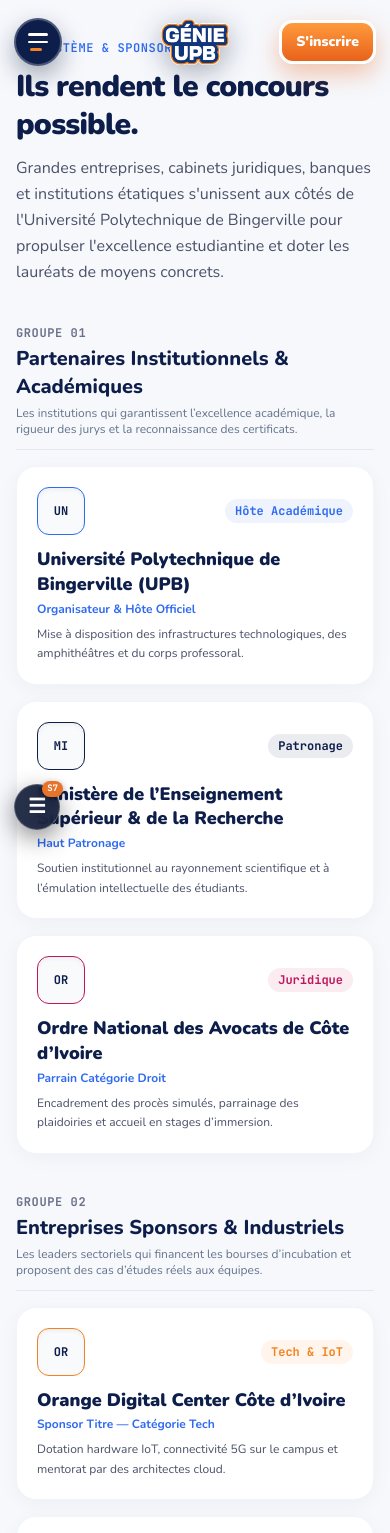
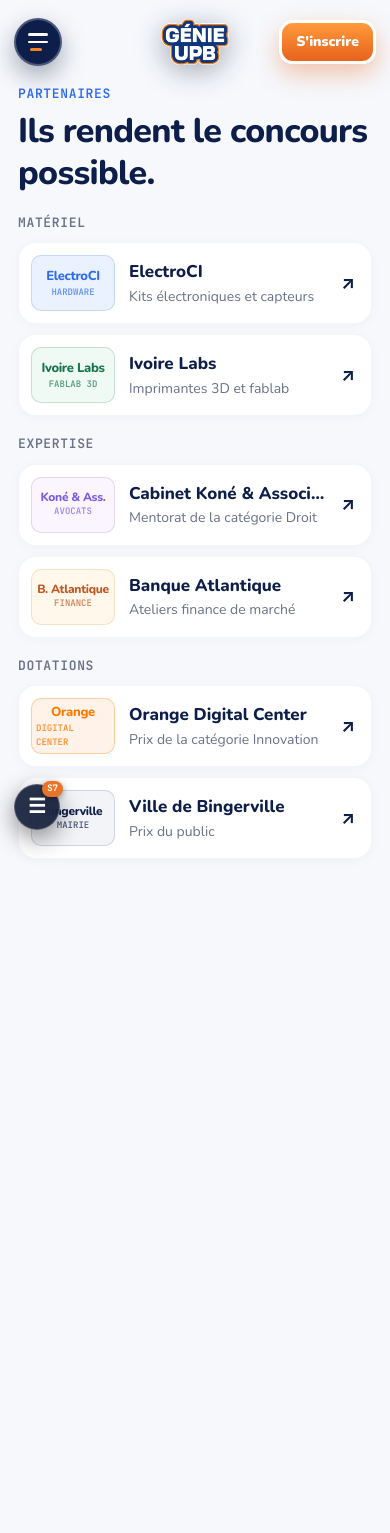
Before and after one commit to G4MA5/Genie_upbv2, a React (Vite) app: page /partenaires in a window 390 px wide. Shown: the top 1533 px of the page. After the commit the page ends 907 px from the top, so only its background shows below. Built offline with nearby package versions, Linux system fonts and the light colour scheme.

Commit message:
feat(partenaires): refonte 100% fidele au prototype S7 Partenaires avec cartes desktop 1180px et mobile intact

```diff
--- a/src/data/partnersData.ts
+++ b/src/data/partnersData.ts
@@ -1,104 +1,47 @@
 export interface PartnerItem {
-  id: string;
-  nom: string;
-  type: string;
-  description: string;
-  groupe: 'Institutionnels' | 'Entreprises & Sponsors' | 'Incubateurs & Écosystème';
-  badge: string;
-  badgeCol: string;
+  a: string; // ID / Logo slot id (pt-1, pt-2, ...)
+  b: string; // Nom du partenaire
+  c: string; // Rôle / description du partenariat
+  url?: string;
 }
 
-export const partnerGroupsData: { groupName: string; description: string; partners: PartnerItem[] }[] = [
+export interface PartnerGroup {
+  g: string; // Titre du groupe (Matériel, Expertise, Dotations)
+  items: PartnerItem[];
+}
+
+export const partnerGroups: PartnerGroup[] = [
   {
-    groupName: 'Partenaires Institutionnels & Académiques',
-    description: 'Les institutions qui garantissent l’excellence académique, la rigueur des jurys et la reconnaissance des certificats.',
-    partners: [
-      {
-        id: '1',
-        nom: 'Université Polytechnique de Bingerville (UPB)',
-        type: 'Organisateur & Hôte Officiel',
-        description: 'Mise à disposition des infrastructures technologiques, des amphithéâtres et du corps professoral.',
-        groupe: 'Institutionnels',
-        badge: 'Hôte Académique',
-        badgeCol: '#2F6BF0',
-      },
-      {
-        id: '2',
-        nom: 'Ministère de l’Enseignement Supérieur & de la Recherche',
-        type: 'Haut Patronage',
-        description: 'Soutien institutionnel au rayonnement scientifique et à l’émulation intellectuelle des étudiants.',
-        groupe: 'Institutionnels',
-        badge: 'Patronage',
-        badgeCol: '#0E1E4A',
-      },
-      {
-        id: '3',
-        nom: 'Ordre National des Avocats de Côte d’Ivoire',
-        type: 'Parrain Catégorie Droit',
-        description: 'Encadrement des procès simulés, parrainage des plaidoiries et accueil en stages d’immersion.',
-        groupe: 'Institutionnels',
-        badge: 'Juridique',
-        badgeCol: '#BE185D',
-      },
+    g: 'Matériel',
+    items: [
+      { a: 'pt-1', b: 'ElectroCI', c: 'Kits électroniques et capteurs' },
+      { a: 'pt-2', b: 'Ivoire Labs', c: 'Imprimantes 3D et fablab' },
     ],
   },
   {
-    groupName: 'Entreprises Sponsors & Industriels',
-    description: 'Les leaders sectoriels qui financent les bourses d’incubation et proposent des cas d’études réels aux équipes.',
-    partners: [
-      {
-        id: '4',
-        nom: 'Orange Digital Center Côte d’Ivoire',
-        type: 'Sponsor Titre — Catégorie Tech',
-        description: 'Dotation hardware IoT, connectivité 5G sur le campus et mentorat par des architectes cloud.',
-        groupe: 'Entreprises & Sponsors',
-        badge: 'Tech & IoT',
-        badgeCol: '#F58220',
-      },
-      {
-        id: '5',
-        nom: 'Société Générale Côte d’Ivoire (SGCI)',
-        type: 'Sponsor Titre — Catégorie Économie',
-        description: 'Alimentation des simulations financières de marché et dotation de 1,2M FCFA à l’équipe lauréate.',
-        groupe: 'Entreprises & Sponsors',
-        badge: 'Banque & Finance',
-        badgeCol: '#0D9488',
-      },
-      {
-        id: '6',
-        nom: 'Gama Labs Tech Studios',
-        type: 'Partenaire Plateforme Digitale',
-        description: 'Conception ergonomique et architecture logicielle de la plateforme officielle du tournoi.',
-        groupe: 'Entreprises & Sponsors',
-        badge: 'Studio Digital',
-        badgeCol: '#2F6BF0',
-      },
+    g: 'Expertise',
+    items: [
+      { a: 'pt-3', b: 'Cabinet Koné & Associés', c: 'Mentorat de la catégorie Droit' },
+      { a: 'pt-4', b: 'Banque Atlantique', c: 'Ateliers finance de marché' },
     ],
   },
   {
-    groupName: 'Incubateurs & Accélérateurs d’Innovation',
-    description: 'Les structures qui prolongent l’aventure après la finale pour transformer les prototypes en véritables entreprises.',
-    partners: [
-      {
-        id: '7',
-        nom: 'Innov’UPB Incubateur Universitaire',
-        type: 'Accompagnement Post-Concours',
-        description: '6 mois d’incubation gratuite, prototypage dans les fablabs et coaching en levée de fonds.',
-        groupe: 'Incubateurs & Écosystème',
-        badge: 'Incubation',
-        badgeCol: '#F58220',
-      },
-      {
-        id: '8',
-        nom: 'Hub Ivoire Tech & AgriStartup',
-        type: 'Accélérateur Sectoriel',
-        description: 'Déploiement terrain des solutions d’agriculture connectée auprès de coopératives agricoles.',
-        groupe: 'Incubateurs & Écosystème',
-        badge: 'Accélération',
-        badgeCol: '#0D9488',
-      },
+    g: 'Dotations',
+    items: [
+      { a: 'pt-5', b: 'Orange Digital Center', c: 'Prix de la catégorie Innovation' },
+      { a: 'pt-6', b: 'Ville de Bingerville', c: 'Prix du public' },
     ],
   },
 ];
 
-export const partnersData: PartnerItem[] = partnerGroupsData.flatMap((g) => g.partners);
+// Compatibilité descendante pour l'Accueil
+export const partnersData = partnerGroups.flatMap((g) =>
+  g.items.map((it) => ({
+    id: it.a,
+    nom: it.b,
+    type: it.c,
+    description: it.c,
+    badge: g.g,
+    badgeCol: '#2F6BF0',
+  }))
+);
--- a/src/pages/publique/Partenaires.tsx
+++ b/src/pages/publique/Partenaires.tsx
@@ -1,130 +1,130 @@
 import React from 'react';
-import { Link } from 'react-router-dom';
-import { partnerGroupsData } from '../../data/partnersData';
-import { Handshake, Award, Building, Sparkles, Mail, ArrowRight, Download } from 'lucide-react';
+import { partnerGroups } from '../../data/partnersData';
 import { toast } from 'react-hot-toast';
 
 export default function Partenaires() {
-  const handleDownloadDossier = () => {
-    toast.success('Le dossier de sponsoring partenaires (PDF) a été téléchargé !');
+  const handlePartnerClick = (name: string) => {
+    toast(`Partenaire officiel : ${name}`, {
+      icon: '🤝',
+      style: {
+        borderRadius: '16px',
+        background: '#0E1E4A',
+        color: '#fff',
+        fontFamily: 'Nunito, sans-serif',
+        fontWeight: 700,
+      },
+    });
+  };
+
+  // Badges visuels distinctifs pour chaque slot de logo du prototype
+  const renderLogoPlaceholder = (id: string, name: string) => {
+    switch (id) {
+      case 'pt-1': // ElectroCI
+        return (
+          <div className="w-full h-full rounded-[10px] bg-[#EAF2FF] border border-[#2F6BF0]/20 flex flex-col items-center justify-center p-1">
+            <span className="font-extrabold text-[13px] text-[#2F6BF0] tracking-tight">ElectroCI</span>
+            <span className="text-[9px] font-mono font-semibold text-[#2F6BF0]/70 uppercase">Hardware</span>
+          </div>
+        );
+      case 'pt-2': // Ivoire Labs
+        return (
+          <div className="w-full h-full rounded-[10px] bg-[#F0FAF4] border border-[#17744B]/20 flex flex-col items-center justify-center p-1">
+            <span className="font-extrabold text-[13px] text-[#17744B] tracking-tight">Ivoire Labs</span>
+            <span className="text-[9px] font-mono font-semibold text-[#17744B]/70 uppercase">FabLab 3D</span>
+          </div>
+        );
+      case 'pt-3': // Cabinet Koné & Associés
+        return (
+          <div className="w-full h-full rounded-[10px] bg-[#FAF5FF] border border-[#7B5CE0]/20 flex flex-col items-center justify-center p-1">
+            <span className="font-extrabold text-[12px] text-[#7B5CE0] tracking-tight text-center leading-tight">Koné & Ass.</span>
+            <span className="text-[9px] font-mono font-semibold text-[#7B5CE0]/70 uppercase">Avocats</span>
+          </div>
+        );
+      case 'pt-4': // Banque Atlantique
+        return (
+          <div className="w-full h-full rounded-[10px] bg-[#FFF8EB] border border-[#E8742A]/20 flex flex-col items-center justify-center p-1">
+            <span className="font-extrabold text-[12px] text-[#C05621] tracking-tight text-center leading-tight">B. Atlantique</span>
+            <span className="text-[9px] font-mono font-semibold text-[#C05621]/70 uppercase">Finance</span>
+          </div>
+        );
+      case 'pt-5': // Orange Digital Center
+        return (
+          <div className="w-full h-full rounded-[10px] bg-[#FFF2E8] border border-[#FF7900]/30 flex flex-col items-center justify-center p-1">
+            <span className="font-extrabold text-[13px] text-[#FF7900] tracking-tight">Orange</span>
+            <span className="text-[9px] font-mono font-semibold text-[#FF7900]/80 uppercase">Digital Center</span>
+          </div>
+        );
+      case 'pt-6': // Ville de Bingerville
+        return (
+          <div className="w-full h-full rounded-[10px] bg-[#F2F4F8] border border-[#0E1E4A]/15 flex flex-col items-center justify-center p-1">
+            <span className="font-extrabold text-[12px] text-[#0E1E4A] tracking-tight text-center leading-tight">Bingerville</span>
+            <span className="text-[9px] font-mono font-semibold text-[#0E1E4A]/70 uppercase">Mairie</span>
+          </div>
+        );
+      default:
+        return (
+          <div className="w-full h-full rounded-[10px] bg-[#F2F4F8] border border-slate-200 flex items-center justify-center">
+            <span className="font-extrabold text-xs text-[#0E1E4A] font-mono">Logo</span>
+          </div>
+        );
+    }
   };
 
   return (
-    <div className="min-h-screen bg-[#F6F8FC] py-10 md:py-16 px-4 sm:px-6 lg:px-8">
-      <div className="max-w-5xl mx-auto flex flex-col gap-10">
-        {/* Header */}
-        <div className="flex flex-col gap-3">
-          <div className="flex items-center gap-2">
-            <span className="font-mono text-xs md:text-sm font-semibold tracking-wider text-[#2F6BF0] uppercase">
-              ÉCOSYSTÈME & SPONSORS
+    <div className="min-h-screen bg-[#F6F8FC] flex justify-center min-w-0 font-nunito">
+      <div
+        data-screen-label="S7 Partenaires"
+        className="w-full max-w-[560px] md:max-w-[1080px] lg:max-w-[1180px] mx-auto pt-[84px] md:pt-[124px] pb-12 md:pb-24 px-[18px] md:px-8 flex flex-col gap-[18px] md:gap-7"
+      >
+        {/* En-tête exact S7 */}
+        <div className="flex flex-col gap-1.5">
+          <span className="font-mono text-[13px] md:text-[14px] font-semibold text-[#2F6BF0] uppercase tracking-wider">
+            PARTENAIRES
           </span>
-            <span className="inline-block w-8 h-[2px] bg-[#2F6BF0]/40 rounded-full" />
+          <h1 className="m-0 font-extrabold text-[34px] sm:text-[38px] md:text-[46px] text-[#0E1E4A] tracking-[-0.02em] leading-tight">
+            Ils rendent le concours possible.
+          </h1>
         </div>
 
-          <h1 className="text-3xl sm:text-4xl md:text-5xl font-black text-[#0E1E4A] tracking-tight leading-tight">
-            Ils rendent le concours possible.
-          </h1>
+        {/* Groupes de partenaires (Matériel, Expertise, Dotations) */}
+        {partnerGroups.map((pg, gIdx) => (
+          <div key={gIdx} className="flex flex-col gap-2.5 md:gap-3.5">
+            <span className="font-mono text-[13px] md:text-[14px] font-semibold text-[#6A7189] tracking-[.05em] uppercase">
+              {pg.g}
+            </span>
 
-          <p className="text-base sm:text-lg text-[#4A5168] leading-relaxed max-w-3xl">
-            Grandes entreprises, cabinets juridiques, banques et institutions étatiques s'unissent aux côtés de l'Université
-            Polytechnique de Bingerville pour propulser l'excellence estudiantine et doter les lauréats de moyens concrets.
-          </p>
+            <div className="flex flex-col gap-2.5 md:gap-3.5">
+              {pg.items.map((it) => (
+                <div
+                  key={it.a}
+                  onClick={() => handlePartnerClick(it.b)}
+                  className="bg-white rounded-[18px] md:rounded-[22px] p-3 md:p-4 md:px-6 flex gap-3.5 md:gap-5 items-center border border-slate-100/90 shadow-[0_2px_12px_rgba(10,20,48,0.03)] hover:shadow-md hover:border-slate-200 transition-all cursor-pointer group"
+                >
+                  {/* Slot Logo 84×56px */}
+                  <div className="w-[84px] h-[56px] md:w-[96px] md:h-[64px] flex-none">
+                    {renderLogoPlaceholder(it.a, it.b)}
                   </div>
 
-        {/* Groupes de Partenaires */}
-        <div className="flex flex-col gap-10">
-          {partnerGroupsData.map((group, gIdx) => (
-            <div key={gIdx} className="flex flex-col gap-4">
-              <div className="flex flex-col gap-1 border-b border-slate-200 pb-3">
-                <span className="font-mono text-xs font-bold text-[#6A7189] uppercase tracking-wider">
-                  GROUPE 0{gIdx + 1}
+                  {/* Nom + Rôle */}
+                  <div className="flex-1 flex flex-col gap-0.5 md:gap-1 min-w-0">
+                    <span className="font-extrabold text-[17px] md:text-[19px] text-[#0E1E4A] group-hover:text-[#2F6BF0] transition-colors truncate">
+                      {it.b}
                     </span>
-                <h2 className="font-extrabold text-xl sm:text-2xl text-[#0E1E4A]">
-                  {group.groupName}
-                </h2>
-                <p className="text-xs sm:text-sm text-slate-500 max-w-2xl">
-                  {group.description}
-                </p>
-              </div>
-
-              <div className="grid grid-cols-1 md:grid-cols-2 lg:grid-cols-3 gap-4 sm:gap-5">
-                {group.partners.map((partner) => (
-                  <div
-                    key={partner.id}
-                    className="bg-white rounded-[20px] p-5 sm:p-6 border border-slate-100 shadow-[0_4px_20px_rgba(10,20,48,0.04)] hover:shadow-md transition-all flex flex-col justify-between gap-4"
-                  >
-                    <div className="flex flex-col gap-3">
-                      {/* Logo slot / Badge */}
-                      <div className="flex items-center justify-between">
-                        <div
-                          style={{ borderColor: partner.badgeCol }}
-                          className="w-12 h-12 rounded-xl bg-slate-50 border flex items-center justify-center font-black text-xs font-mono text-[#0E1E4A] shadow-inner"
-                        >
-                          {partner.nom.substring(0, 2).toUpperCase()}
-                        </div>
-                        <span
-                          style={{ backgroundColor: `${partner.badgeCol}15`, color: partner.badgeCol }}
-                          className="text-xs font-extrabold px-2.5 py-1 rounded-full font-mono"
-                        >
-                          {partner.badge}
+                    <span className="font-normal text-[14px] md:text-[15px] leading-[1.4] text-[#6A7189] line-clamp-1">
+                      {it.c}
                     </span>
                   </div>
 
-                      <div className="flex flex-col gap-1">
-                        <h3 className="font-black text-lg text-[#0E1E4A] leading-snug">
-                          {partner.nom}
-                        </h3>
-                        <span className="text-xs font-bold text-[#2F6BF0]">
-                          {partner.type}
+                  {/* Flèche ↗ */}
+                  <span className="font-bold text-[18px] md:text-[20px] text-[#0E1E4A] group-hover:text-[#2F6BF0] group-hover:translate-x-0.5 group-hover:-translate-y-0.5 transition-all pr-1">
+                    ↗
                   </span>
-                        <p className="text-xs sm:text-sm text-[#4A5168] leading-relaxed pt-1">
-                          {partner.description}
-                        </p>
-                      </div>
-                    </div>
                 </div>
               ))}
             </div>
           </div>
         ))}
       </div>
-
-        {/* Bannière "Devenir Partenaire" */}
-        <div className="bg-[#0E1E4A] text-white rounded-[28px] p-6 sm:p-10 flex flex-col md:flex-row items-center justify-between gap-6 shadow-xl relative overflow-hidden">
-          <div className="flex flex-col gap-2 text-center md:text-left">
-            <div className="flex items-center justify-center md:justify-start gap-2 text-[#F58220]">
-              <Handshake size={20} />
-              <span className="font-bold text-xs uppercase tracking-wider font-mono">
-                REJOINDRE LE TOURNOI
-              </span>
-            </div>
-            <h3 className="text-2xl sm:text-3xl font-black text-white">
-              Devenez partenaire officiel de l'édition 2026-2027
-            </h3>
-            <p className="text-slate-300 text-sm max-w-xl leading-relaxed">
-              Associez votre image de marque au plus prestigieux concours inter-disciplines de Côte d'Ivoire, recrutez les meilleurs talents et participez aux jurys de soutenance.
-            </p>
-          </div>
-
-          <div className="flex flex-col sm:flex-row items-center gap-3 shrink-0">
-            <button
-              onClick={handleDownloadDossier}
-              className="min-h-[48px] px-6 rounded-full bg-white hover:bg-slate-100 text-[#0E1E4A] font-extrabold text-sm flex items-center gap-2 active:scale-95 transition-all shadow-sm cursor-pointer"
-            >
-              <Download size={16} />
-              <span>Dossier de Sponsoring</span>
-            </button>
-
-            <a
-              href="mailto:partenariats@genie.upb.ci"
-              className="min-h-[48px] px-6 rounded-full bg-[#E8742A] hover:bg-[#d96720] text-white font-extrabold text-sm flex items-center gap-2 active:scale-95 transition-all shadow-sm"
-            >
-              <Mail size={16} />
-              <span>Nous contacter</span>
-            </a>
-          </div>
-        </div>
-      </div>
     </div>
   );
 }
```
Lines whose indentation alone changed are shown as unchanged.
